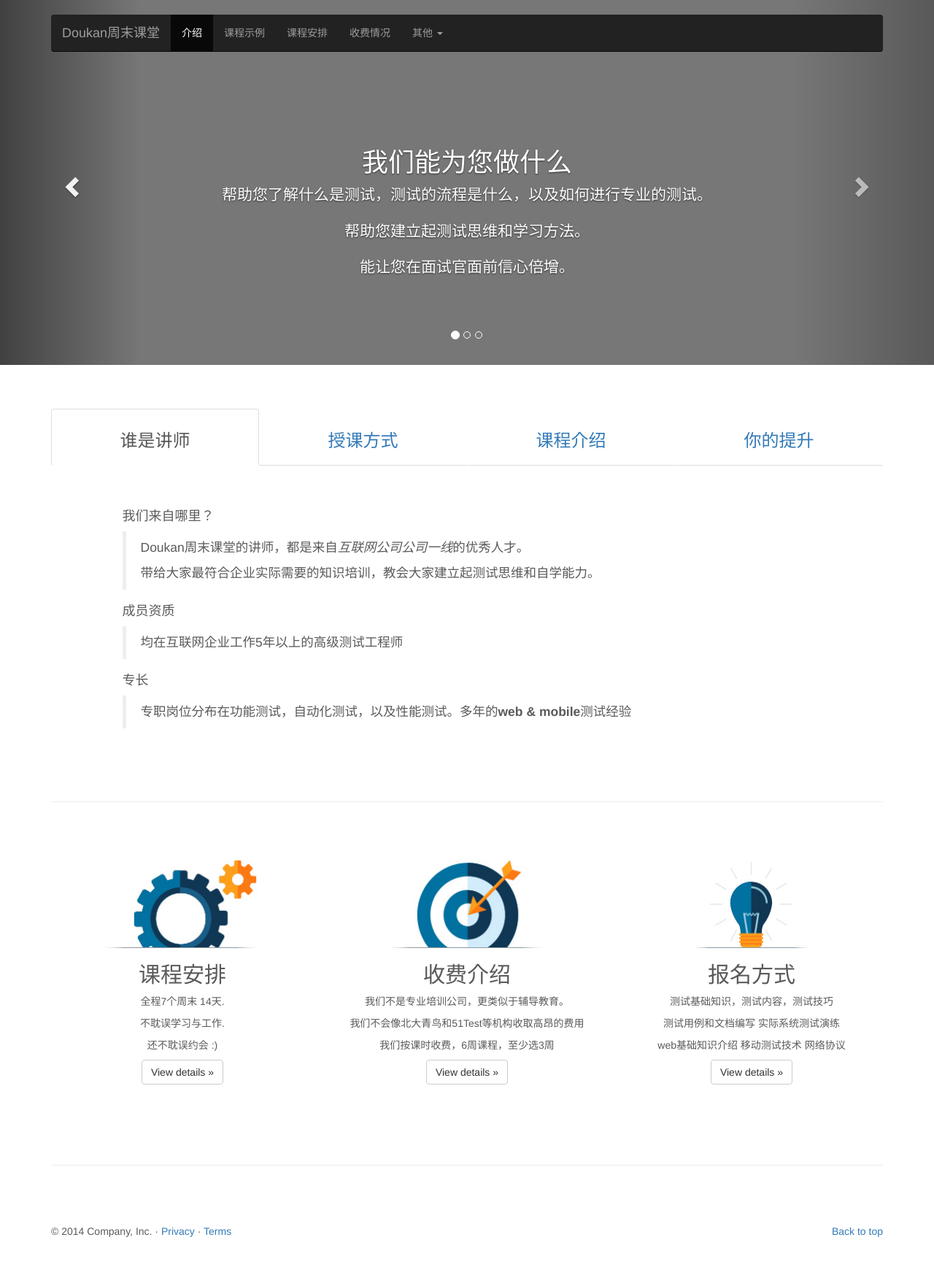
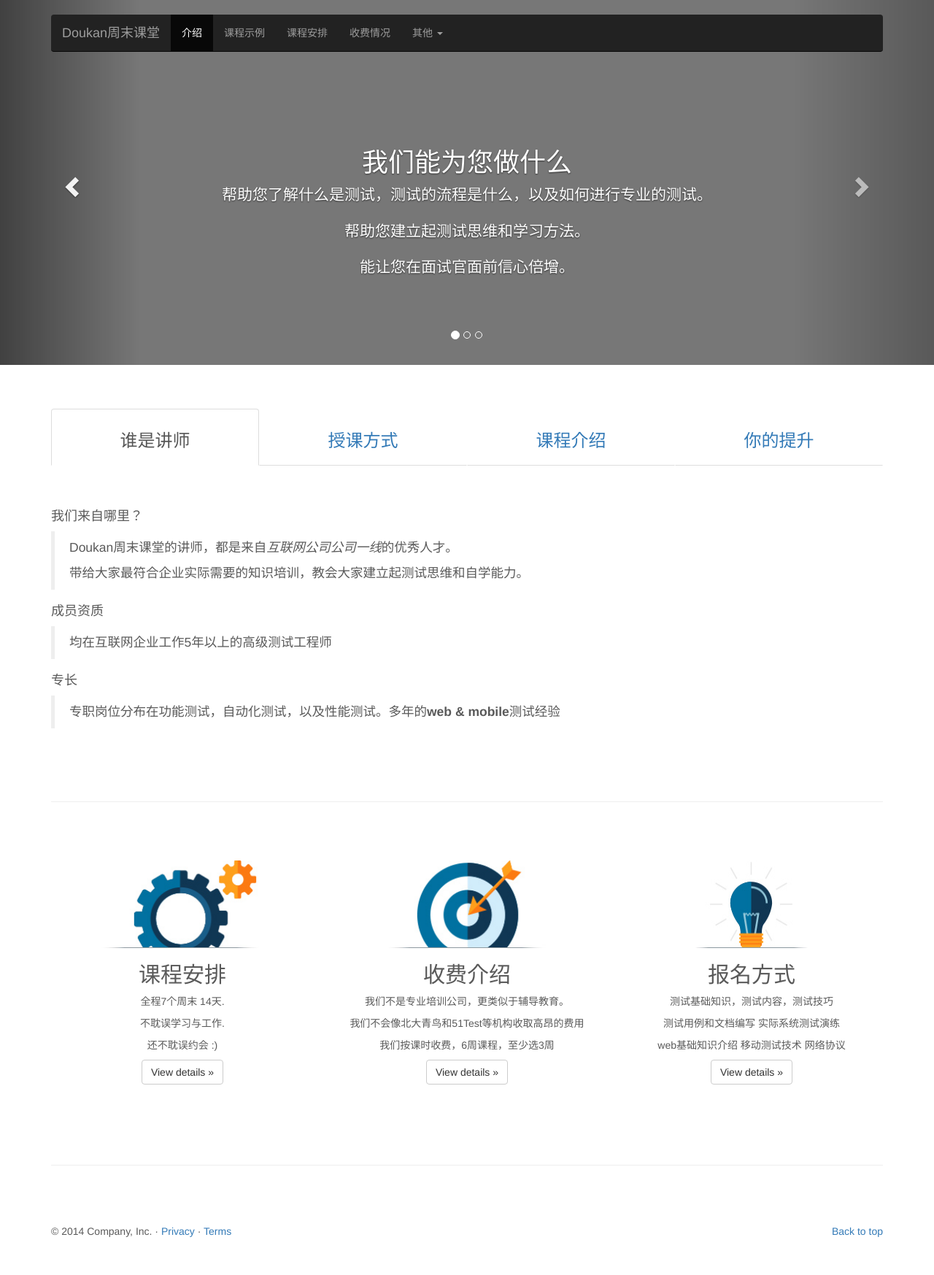
Before and after one commit to guming/myblog, a Jekyll site: the page home.html, which Jekyll copies as it is, in a window 1280 px wide. Shown: the whole page at 73% size. Built offline with Jekyll 4.4.1, drawn with Linux system fonts in a browser that asks for light colours; nearby versions of some CDN libraries.

Commit message:
new page

```diff
--- a/home.html
+++ b/home.html
@@ -53,7 +53,6 @@
                   <ul class="dropdown-menu" role="menu">
                     <li><a href="#">课件</a></li>
                     <li><a href="#">留言</a></li>
-
                   </ul>
                 </li>
               </ul>
@@ -208,10 +207,8 @@
          </div>
          <div class="tab-pane fade in active" id="a1">
             <div class="row">
-              <div class="col-md-1">
 
-            </div>
-            <div class="col-md-11">
+            <div class="col-md-12">
               <p><br /></p>
               <p><br /></p>
               <h4>我们来自哪里？</h4>
```
